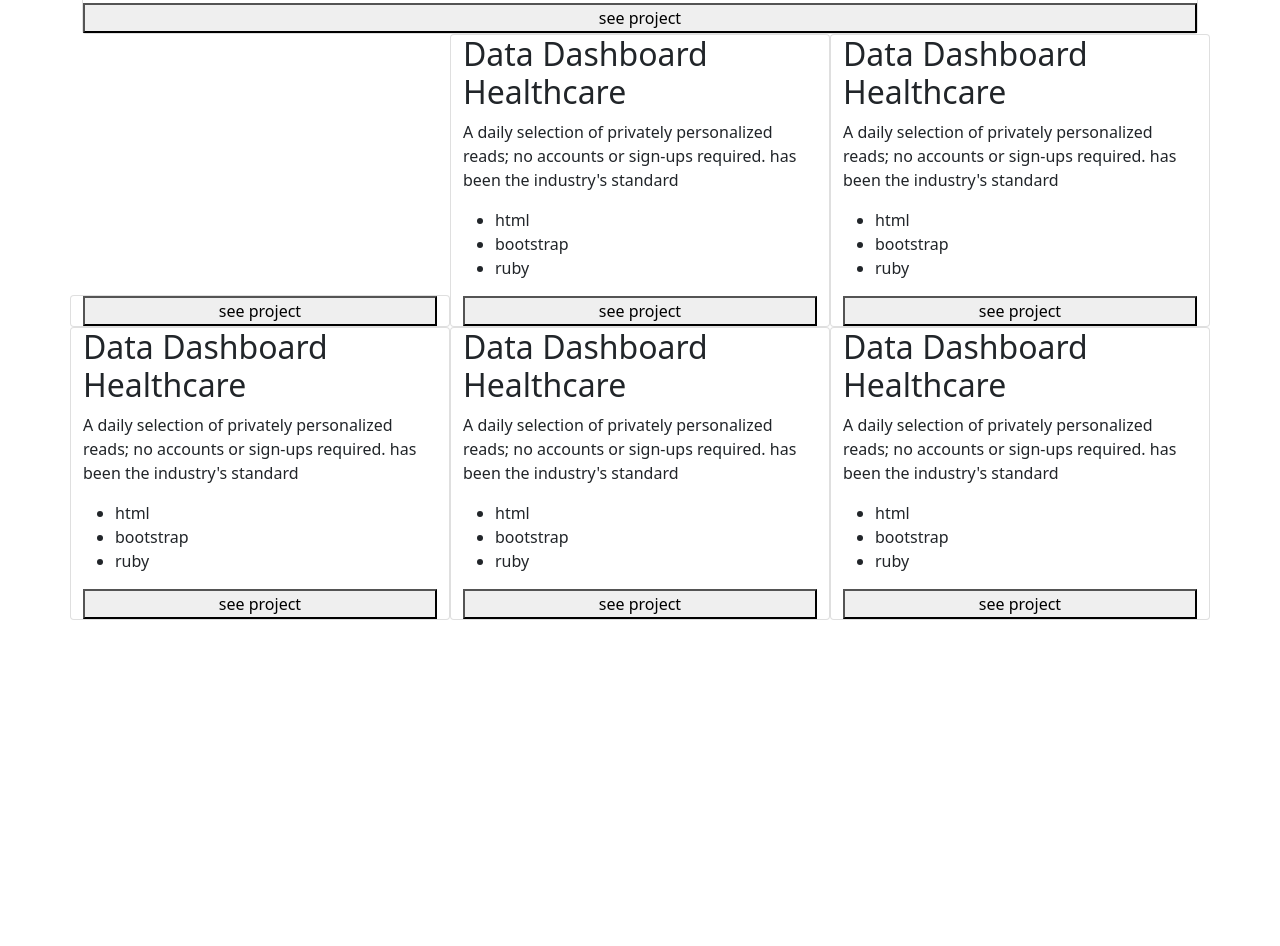
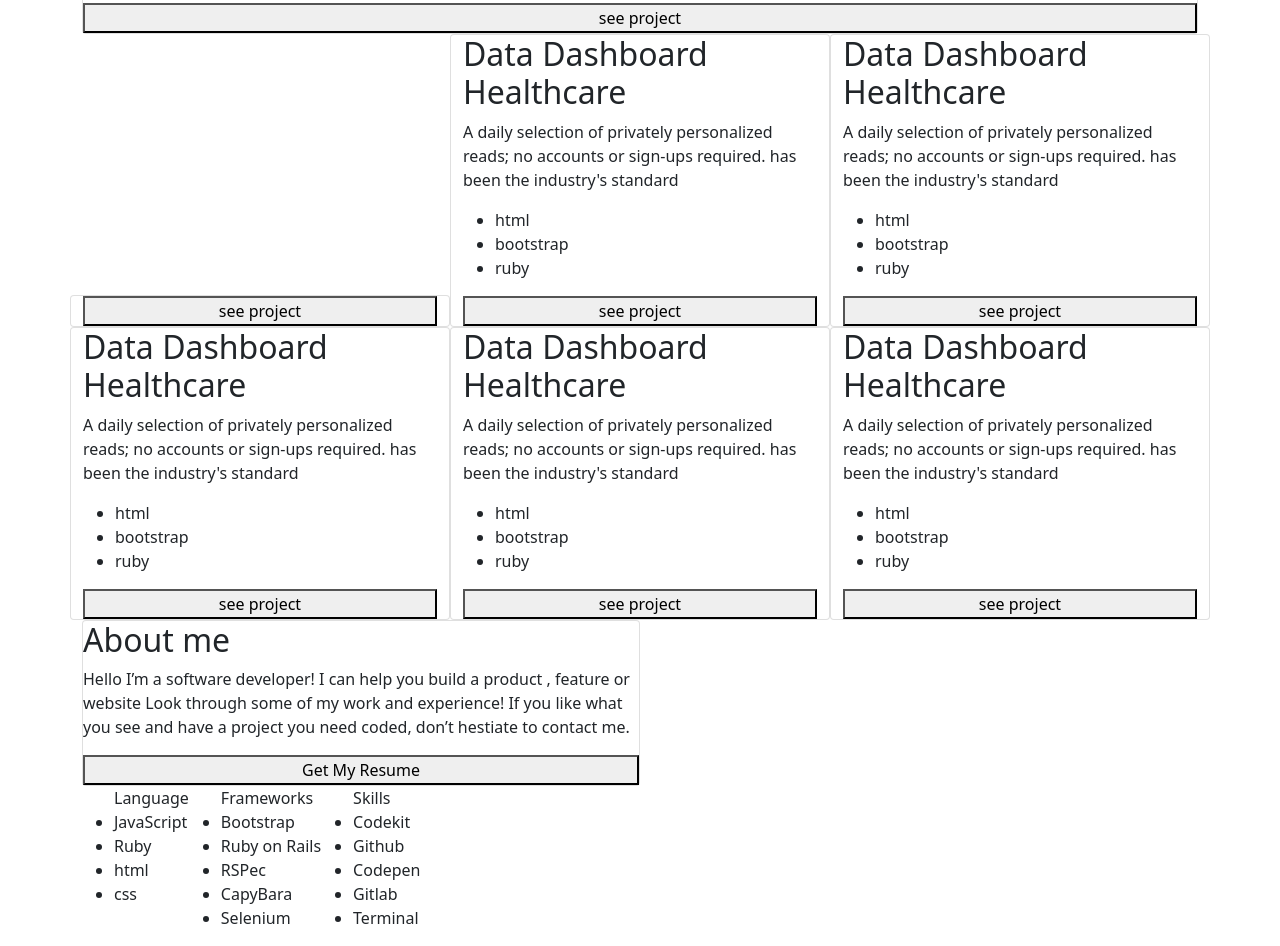
Before and after one commit to aizjicod/portfolio-bootstrap, a website: page index.html in a window 1280 px wide. Shown: the part 813-1759 px from the top of the page. Before the commit the page ends 1433 px from the top, so only its background shows below. Drawn offline with nearby package versions, Linux system fonts and the light colour scheme.

Commit message:
Structure about me section

```diff
--- a/index.html
+++ b/index.html
@@ -136,7 +136,37 @@
                 </div>
             </div>
         </div>
-
+    </div>
+    <div class="about-me container">
+        <div class="card w-50">
+            <h2>About me</h2>
+            <p>
+                Hello I’m a software developer! I can help you build a product , feature or website Look through some of my work and experience! If you like what you see and have a project you need coded, don’t hestiate to contact me.
+            </p>
+            <button>Get My Resume</button>
+        </div>
+        <div class="d-flex">
+            <ul> Language
+                <li>JavaScript</li>
+                <li>Ruby</li>
+                <li>html</li>
+                <li>css</li>
+            </ul>
+            <ul> Frameworks
+                <li>Bootstrap</li>
+                <li>Ruby on Rails</li>
+                <li>RSPec</li>
+                <li>CapyBara</li>
+                <li>Selenium</li>
+            </ul>
+            <ul> Skills
+                <li>Codekit</li>
+                <li>Github</li>
+                <li>Codepen</li>
+                <li>Gitlab</li>
+                <li>Terminal</li>
+            </ul>
+        </div>
     </div>
 
     <script src="https://cdn.jsdelivr.net/npm/bootstrap@5.0.2/dist/js/bootstrap.bundle.min.js"
```
